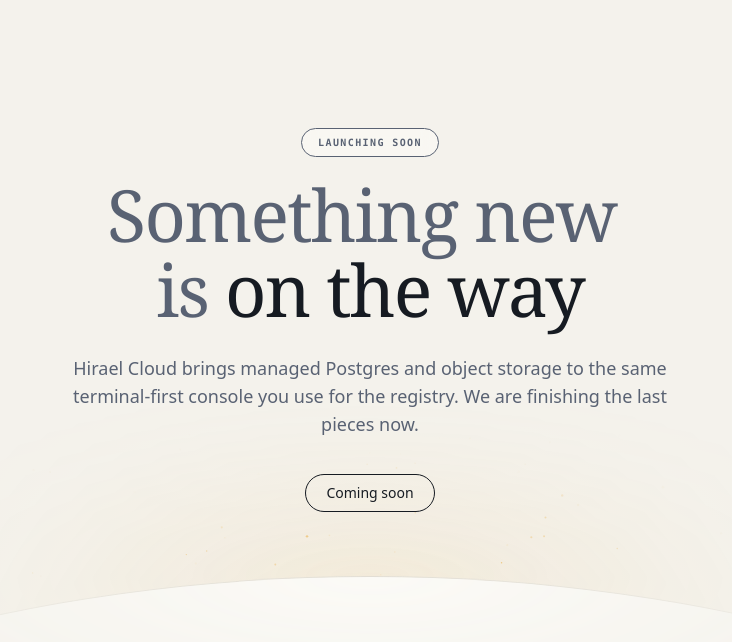
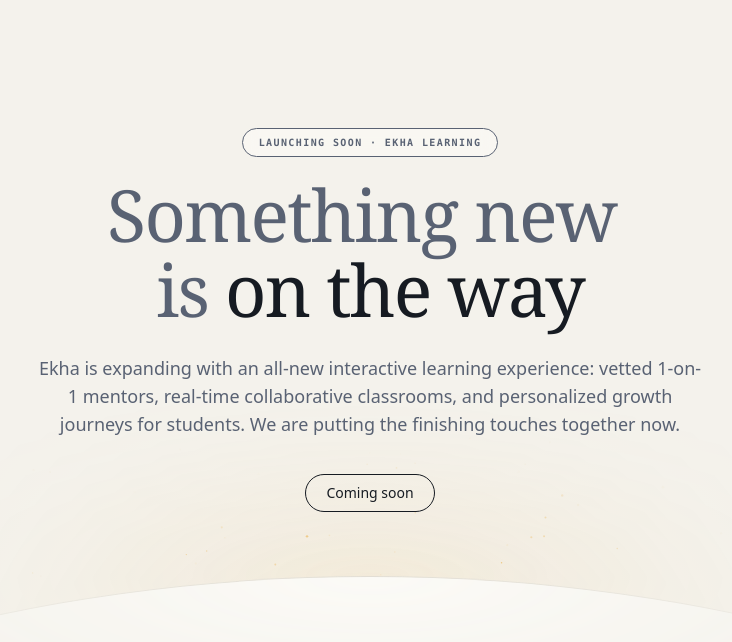
Before and after one commit to ekhaedu/website, a Next.js app: page /coming-soon in a window 1280 px wide. Shown: the top 642 px of the page, without its empty margins (270-1002 px from the left). Built offline with nearby package versions, Linux system fonts and the light colour scheme.

Commit message:
feat(ui): update coming-soon copy to reflect Ekha Learning and add customizable props

```diff
--- a/components/ui/coming-soon-02.tsx
+++ b/components/ui/coming-soon-02.tsx
@@ -10,11 +10,16 @@
 import { Badge } from "@/components/ui/badge";
 import { Sparkles } from "@/components/ui/coming-soon-02-utils/sparkles";
 
-const HEADLINE = "Something new is on the way";
+export interface ComingSoon02Props {
+  badge?: string;
+  headline?: string;
+  description?: string;
+  ctaText?: string;
+}
 
-const Headline = () => {
+const Headline = ({ text = "Something new is on the way" }: { text?: string }) => {
   const reduce = useReducedMotion();
-  const words = HEADLINE.split(" ");
+  const words = text.split(" ");
   const half = Math.floor(words.length / 2);
 
   return (
@@ -42,7 +47,12 @@
   );
 };
 
-const ComingSoon02 = () => {
+const ComingSoon02 = ({
+  badge = "Launching soon · Ekha Learning",
+  headline = "Something new is on the way",
+  description = "Ekha is expanding with an all-new interactive learning experience: vetted 1-on-1 mentors, real-time collaborative classrooms, and personalized growth journeys for students. We are putting the finishing touches together now.",
+  ctaText = "Coming soon",
+}: ComingSoon02Props) => {
   const reduce = useReducedMotion();
 
   return (
@@ -69,11 +79,11 @@
             data-slot="coming-soon-badge"
             className="rounded-full bg-card/70 px-4 py-1.5 font-mono text-[10px] uppercase tracking-[0.14em] text-muted-foreground backdrop-blur-sm"
           >
-            Launching soon
+            {badge}
           </Badge>
         </motion.div>
 
-        <Headline />
+        <Headline text={headline} />
 
         <motion.p
           data-slot="coming-soon-description"
@@ -83,9 +93,7 @@
           viewport={{ once: true }}
           transition={{ duration: 0.6, delay: 0.8 }}
         >
-          Hirael Cloud brings managed Postgres and object storage to the same
-          terminal-first console you use for the registry. We are finishing the
-          last pieces now.
+          {description}
         </motion.p>
 
         <motion.div
@@ -101,7 +109,7 @@
             data-slot="coming-soon-cta"
             className="rounded-full px-5 py-2 text-sm font-medium"
           >
-            Coming soon
+            {ctaText}
           </Badge>
         </motion.div>
       </motion.div>
```
